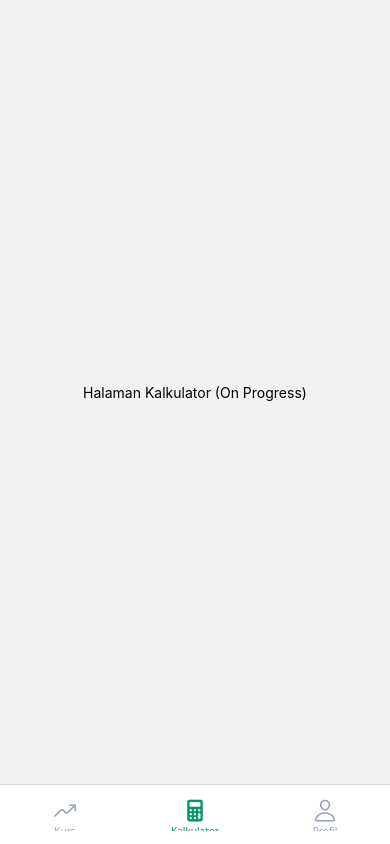
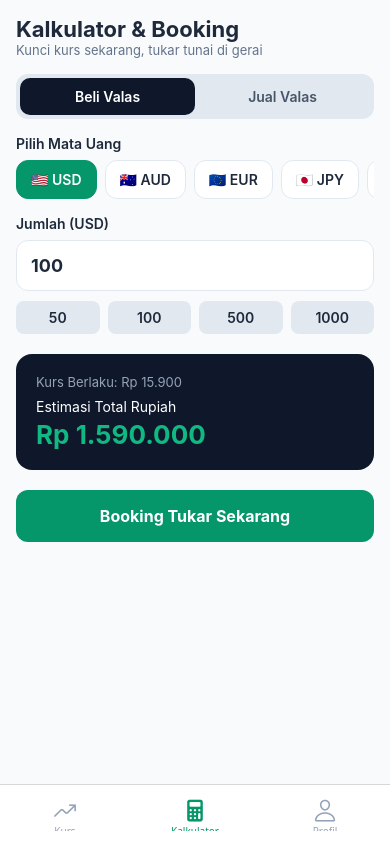
Before and after one commit to RyuBeast/TukarAja, a React Native app: screen /Kalkulator in a window 390 px wide. Built offline with nearby package versions, Linux system fonts and the light colour scheme.

Commit message:
update tab kalkulator

```diff
--- a/screens/calculatorscreen.js
+++ b/screens/calculatorscreen.js
@@ -1,10 +1,132 @@
-import React from 'react';
-import { View, Text } from 'react-native';
+import React, { useState, useEffect } from 'react';
+import { View, Text, TextInput, TouchableOpacity, ScrollView, StyleSheet } from 'react-native';
+import { SafeAreaView } from 'react-native-safe-area-context';
+import { CURRENCIES } from '../data/currencies';
 
-export default function CalculatorScreen() {
+export default function CalculatorScreen({ route, navigation }) {
+  const [mode, setMode] = useState('BUY'); // 'BUY' = Beli Valas, 'SELL' = Jual Valas
+  const [selectedCode, setSelectedCode] = useState('USD');
+  const [amount, setAmount] = useState('100');
+
+  useEffect(() => {
+    if (route.params?.selectedCurrency) {
+      setSelectedCode(route.params.selectedCurrency.code);
+    }
+  }, [route.params]);
+
+  const activeCurrency = CURRENCIES.find((c) => c.code === selectedCode) || CURRENCIES[0];
+  const rate = mode === 'BUY' ? activeCurrency.sell : activeCurrency.buy;
+  const numericAmount = parseFloat(amount) || 0;
+  const totalIdr = numericAmount * rate;
+
+  const handleBooking = () => {
+    const randomNum = Math.floor(1000 + Math.random() * 9000);
+    navigation.navigate('Receipt', {
+      bookingCode: `#TKA-${randomNum}`,
+      mode: mode === 'BUY' ? 'Beli Valas' : 'Jual Valas',
+      currency: activeCurrency,
+      amount: numericAmount,
+      rate,
+      totalIdr,
+    });
+  };
+
   return (
-    <View style={{ flex: 1, justifyContent: 'center', alignItems: 'center' }}>
-      <Text>Halaman Kalkulator (On Progress)</Text>
-    </View>
+    <SafeAreaView style={styles.container}>
+      <ScrollView contentContainerStyle={styles.scroll}>
+        <Text style={styles.title}>Kalkulator & Booking</Text>
+        <Text style={styles.subtitle}>Kunci kurs sekarang, tukar tunai di gerai</Text>
+
+        <View style={styles.modeRow}>
+          <TouchableOpacity
+            style={[styles.modeBtn, mode === 'BUY' && styles.modeBtnActive]}
+            onPress={() => setMode('BUY')}
+          >
+            <Text style={[styles.modeText, mode === 'BUY' && styles.modeTextActive]}>Beli Valas</Text>
+          </TouchableOpacity>
+          <TouchableOpacity
+            style={[styles.modeBtn, mode === 'SELL' && styles.modeBtnActive]}
+            onPress={() => setMode('SELL')}
+          >
+            <Text style={[styles.modeText, mode === 'SELL' && styles.modeTextActive]}>Jual Valas</Text>
+          </TouchableOpacity>
+        </View>
+
+        <Text style={styles.sectionLabel}>Pilih Mata Uang</Text>
+        <ScrollView horizontal showsHorizontalScrollIndicator={false} style={styles.currencyRow}>
+          {CURRENCIES.map((c) => (
+            <TouchableOpacity
+              key={c.id}
+              style={[styles.chip, selectedCode === c.code && styles.chipActive]}
+              onPress={() => setSelectedCode(c.code)}
+            >
+              <Text style={[styles.chipText, selectedCode === c.code && styles.chipTextActive]}>
+                {c.flag} {c.code}
+              </Text>
+            </TouchableOpacity>
+          ))}
+        </ScrollView>
+
+        <Text style={styles.sectionLabel}>Jumlah ({activeCurrency.code})</Text>
+        <TextInput
+          style={styles.input}
+          keyboardType="numeric"
+          value={amount}
+          onChangeText={setAmount}
+          placeholder="Masukkan nominal"
+        />
+
+        <View style={styles.quickRow}>
+          {['50', '100', '500', '1000'].map((val) => (
+            <TouchableOpacity key={val} style={styles.quickBtn} onPress={() => setAmount(val)}>
+              <Text style={styles.quickText}>{val}</Text>
+            </TouchableOpacity>
+          ))}
+        </View>
+
+        <View style={styles.resultBox}>
+          <Text style={styles.resultLabel}>Kurs Berlaku: Rp {rate.toLocaleString('id-ID')}</Text>
+          <Text style={styles.resultTitle}>Estimasi Total Rupiah</Text>
+          <Text style={styles.resultTotal}>Rp {totalIdr.toLocaleString('id-ID')}</Text>
+        </View>
+
+        <TouchableOpacity
+          style={[styles.bookBtn, numericAmount <= 0 && styles.bookBtnDisabled]}
+          disabled={numericAmount <= 0}
+          onPress={handleBooking}
+        >
+          <Text style={styles.bookBtnText}>Booking Tukar Sekarang</Text>
+        </TouchableOpacity>
+      </ScrollView>
+    </SafeAreaView>
   );
 }
+
+const styles = StyleSheet.create({
+  container: { flex: 1, backgroundColor: '#F8FAFC' },
+  scroll: { padding: 16 },
+  title: { fontSize: 22, fontWeight: 'bold', color: '#1E293B' },
+  subtitle: { fontSize: 13, color: '#64748B', marginBottom: 16 },
+  modeRow: { flexDirection: 'row', backgroundColor: '#E2E8F0', borderRadius: 12, padding: 4, marginBottom: 16 },
+  modeBtn: { flex: 1, paddingVertical: 10, alignItems: 'center', borderRadius: 10 },
+  modeBtnActive: { backgroundColor: '#0F172A' },
+  modeText: { fontWeight: '600', color: '#475569' },
+  modeTextActive: { color: '#FFFFFF' },
+  sectionLabel: { fontSize: 14, fontWeight: '600', color: '#1E293B', marginBottom: 8 },
+  currencyRow: { marginBottom: 16 },
+  chip: { backgroundColor: '#FFFFFF', paddingVertical: 10, paddingHorizontal: 14, borderRadius: 12, marginRight: 8, borderWidth: 1, borderColor: '#E2E8F0' },
+  chipActive: { backgroundColor: '#059669', borderColor: '#059669' },
+  chipText: { fontWeight: '600', color: '#1E293B' },
+  chipTextActive: { color: '#FFFFFF' },
+  input: { backgroundColor: '#FFFFFF', borderRadius: 12, padding: 14, fontSize: 18, fontWeight: 'bold', borderWidth: 1, borderColor: '#E2E8F0', color: '#1E293B' },
+  quickRow: { flexDirection: 'row', gap: 8, marginTop: 10, marginBottom: 20 },
+  quickBtn: { flex: 1, backgroundColor: '#E2E8F0', paddingVertical: 8, borderRadius: 8, alignItems: 'center' },
+  quickText: { fontWeight: '600', color: '#1E293B' },
+  resultBox: { backgroundColor: '#0F172A', padding: 20, borderRadius: 16, marginBottom: 20 },
+  resultLabel: { color: '#94A3B8', fontSize: 13 },
+  resultTitle: { color: '#FFFFFF', fontSize: 14, marginTop: 8 },
+  resultTotal: { color: '#10B981', fontSize: 26, fontWeight: 'bold', marginTop: 4 },
+  bookBtn: { backgroundColor: '#059669', padding: 16, borderRadius: 12, alignItems: 'center' },
+  bookBtnDisabled: { backgroundColor: '#94A3B8' },
+  bookBtnText: { color: '#FFFFFF', fontSize: 16, fontWeight: 'bold' },
+});
```
